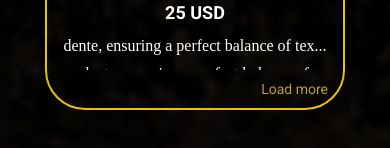
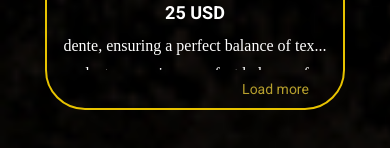
Before and after one commit to Serhii-Shmyhelskyi/next-hungryMenu, a Next.js app: page /menu in a window 390 px wide. Shown: the part 528-676 px from the top of the page. Built offline with nearby package versions, Linux system fonts and the light colour scheme; no server answers.

Commit message:
fix animation in menu

```diff
--- a/components/MenuCart/menuCart.module.scss
+++ b/components/MenuCart/menuCart.module.scss
@@ -38,7 +38,8 @@
     cursor: pointer;
     color: #b7a02d;
     font-size: 14px;
-    text-align: end;
+    margin-left: 235px;
+    width: 87px;
     @media (hover: hover) {
       &:hover {
         color: #e8c300;
@@ -117,5 +118,8 @@
   }
   .menu__contentBox {
     width: 300px;
+    .pMax {
+      margin-left: 175px;
+    }
   }
 }
```
